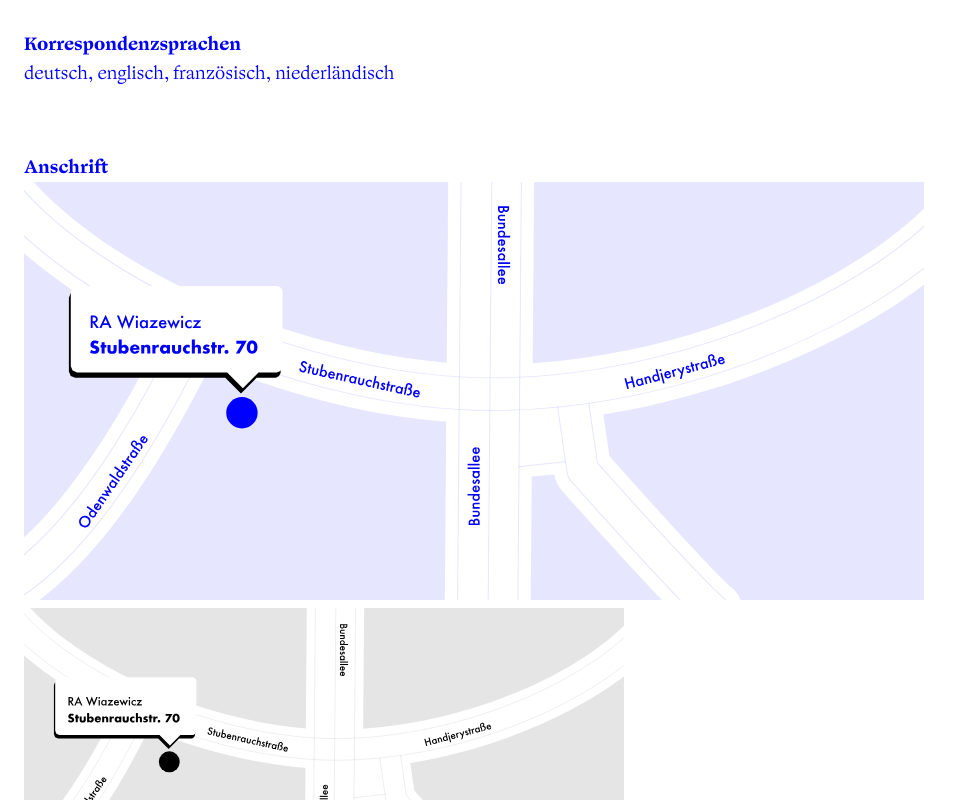
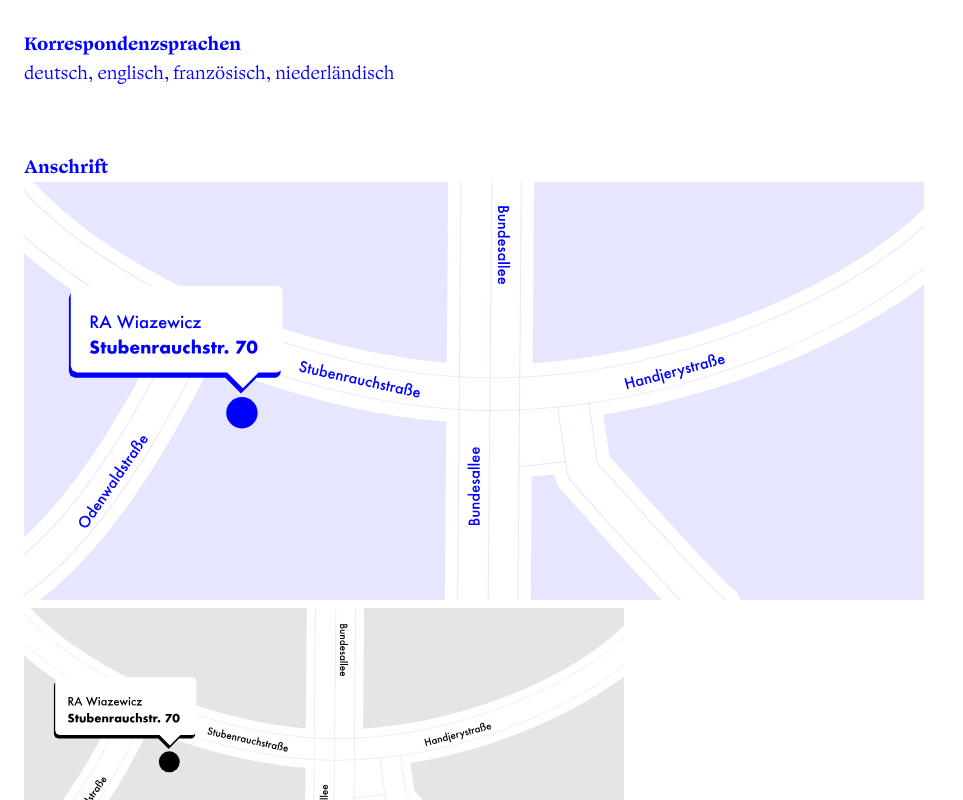
Before and after one commit to dreadbeard11/ra-wiazewicz, a Next.js app: page / in a window 1280 px wide. Shown: the part 412-1212 px from the top of the page, without its empty margins (0-963 px from the left). Built offline with nearby package versions, Linux system fonts and the light colour scheme.

Commit message:
Update Map.tsx

```diff
--- a/src/app/_components/Map.tsx
+++ b/src/app/_components/Map.tsx
@@ -75,7 +75,7 @@ export function Map() {
                     <ellipse fill="currentColor" cx="360.498" cy="593.936" rx="55.864" ry="43.515"/>
                 </g>
                 <g id="shadow" transform="matrix(1.04651,0,0,2.25,0.651623,-1833.22)">
-                    <path d="M384.045,1189.11L414.035,1219.1L444.026,1189.11L477.932,1189.11C481.114,1189.11 484.167,1187.85 486.417,1185.6C488.667,1183.35 489.932,1180.29 489.932,1177.11C489.932,1136.14 489.932,1076.84 489.932,1035.88C489.932,1032.69 488.667,1029.64 486.417,1027.39C484.167,1025.14 481.114,1023.88 477.932,1023.88C404.401,1023.88 97.129,1023.88 97.129,1023.88L88.643,1027.39L85.129,1035.88L85.129,1177.11L88.643,1185.6L97.129,1189.11L384.045,1189.11Z"/>
+                    <path fill="currentColor" d="M384.045,1189.11L414.035,1219.1L444.026,1189.11L477.932,1189.11C481.114,1189.11 484.167,1187.85 486.417,1185.6C488.667,1183.35 489.932,1180.29 489.932,1177.11C489.932,1136.14 489.932,1076.84 489.932,1035.88C489.932,1032.69 488.667,1029.64 486.417,1027.39C484.167,1025.14 481.114,1023.88 477.932,1023.88C404.401,1023.88 97.129,1023.88 97.129,1023.88L88.643,1027.39L85.129,1035.88L85.129,1177.11L88.643,1185.6L97.129,1189.11L384.045,1189.11Z"/>
                 </g>
                 <g id="chatBubble" transform="matrix(1.04651,0,0,2.25,4.44973,-1856.6)">
                     <path d="M384.045,1189.11L414.035,1219.1L444.026,1189.11L477.932,1189.11C481.114,1189.11 484.167,1187.85 486.417,1185.6C488.667,1183.35 489.932,1180.29 489.932,1177.11C489.932,1136.14 489.932,1076.84 489.932,1035.88C489.932,1032.69 488.667,1029.64 486.417,1027.39C484.167,1025.14 481.114,1023.88 477.932,1023.88C404.401,1023.88 97.129,1023.88 97.129,1023.88L88.643,1027.39L85.129,1035.88L85.129,1177.11L88.643,1185.6L97.129,1189.11L384.045,1189.11Z"
```
